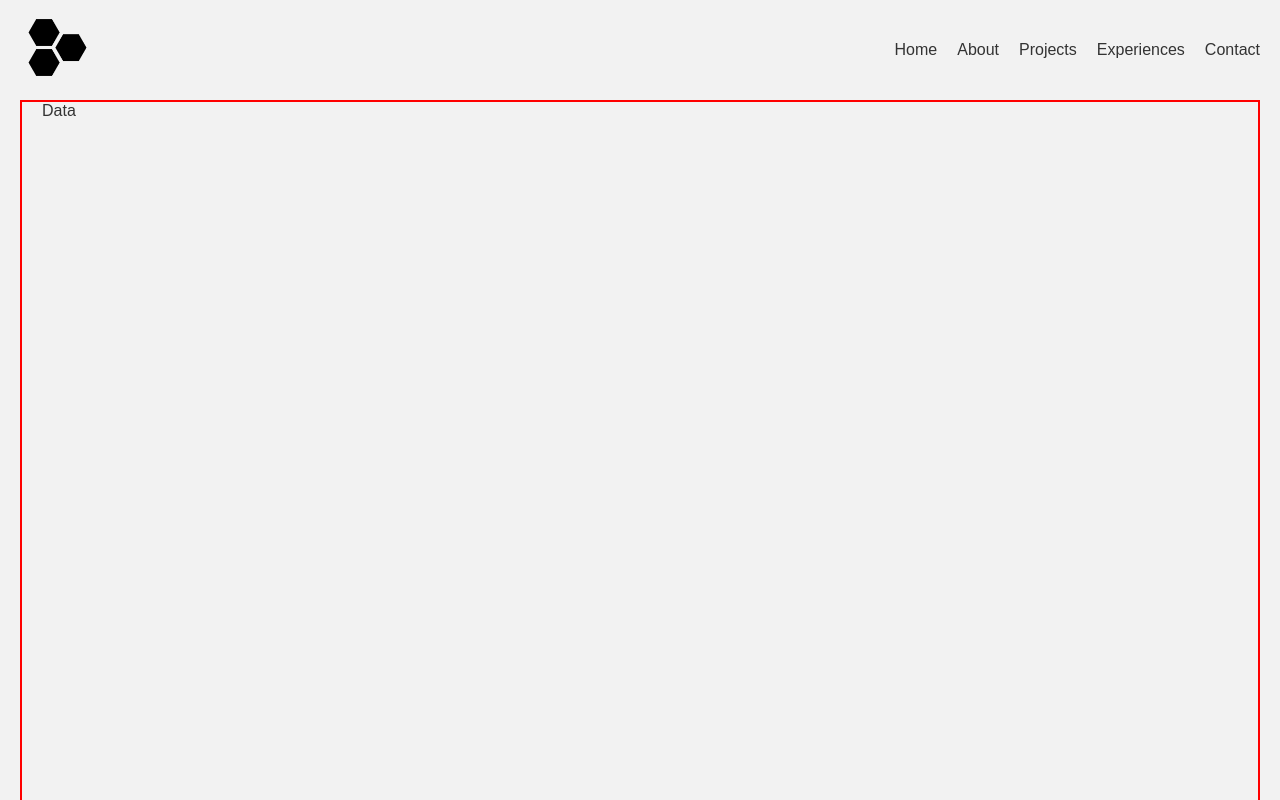
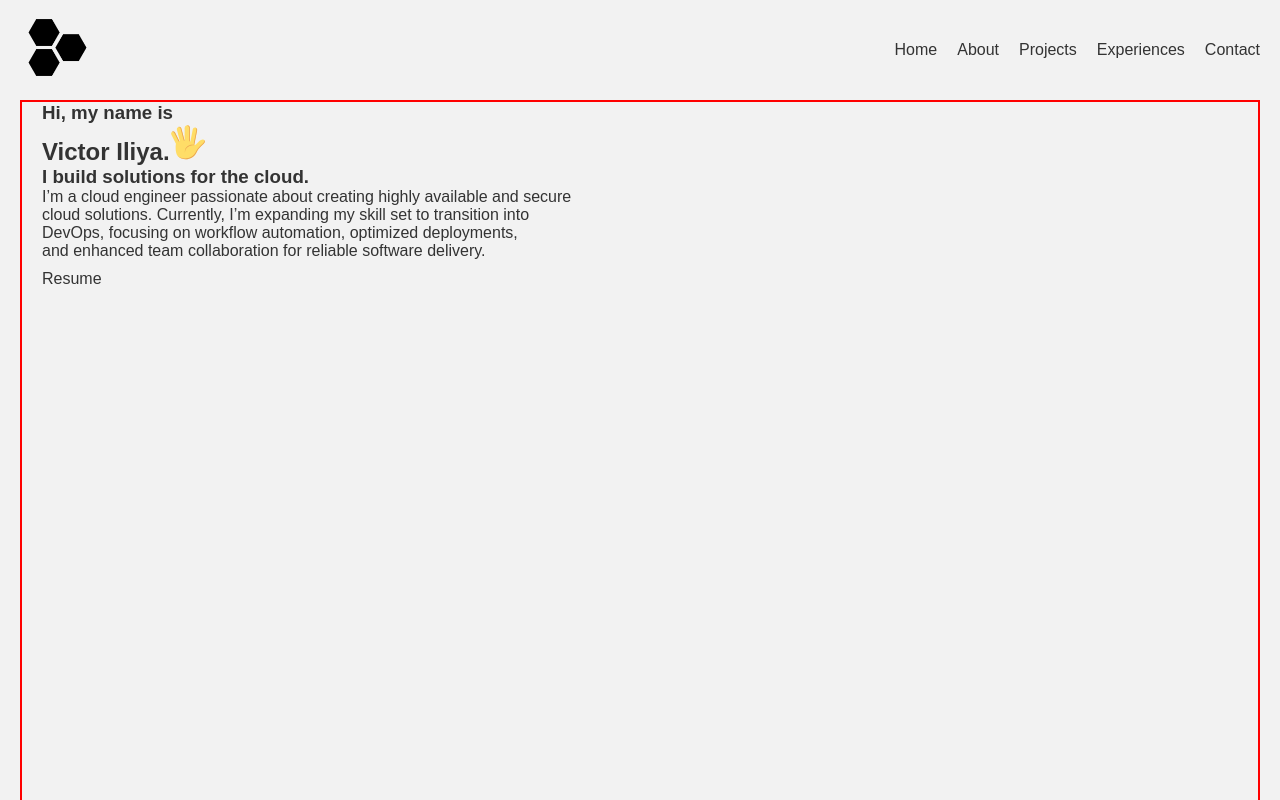
Before and after one commit to VSI12/Portfolio_v2, a Next.js app: page / in a window 1280 px wide. Shown: the top 800 px of the page. Built offline with nearby package versions, Linux system fonts and the light colour scheme.

Commit message:
Hero content and resume

```diff
--- a/src/components/Hero/Data.jsx
+++ b/src/components/Hero/Data.jsx
@@ -2,7 +2,91 @@ import React from 'react'
 
 const Data = () => {
   return (
-    <div>Data</div>
+
+        <div className="home__data">
+        <h3 className="home__sub">Hi, my name is</h3>
+        <h1 className="home__title">
+            Victor Iliya.
+            <svg
+                  width="36"
+                  height="36"
+                  viewBox="0 0 48 48"
+                  fill="none"
+                  xmlns="http://www.w3.org/2000/svg"
+                  className="home__hand"
+                >
+                  <path
+                    d="M25.4995 32.0305L31.3495 33.1555L36.1495 8.48051C36.4495 6.83051 35.3995 5.18051 33.8245 4.88051C32.1745 4.58051 30.5995 5.70551 30.2995 7.35551L25.4995 32.0305Z"
+                    fill="#FFDD67"
+                  ></path>
+                  <path
+                    d="M33.8996 4.88018C33.6746 4.80518 33.5246 4.80518 33.2996 4.80518C34.6496 5.33018 35.3996 6.75518 35.0996 8.25518L30.2996 32.9302L31.3496 33.1552L36.1496 8.48018C36.5246 6.75518 35.4746 5.18018 33.8996 4.88018Z"
+                    fill="#EBA352"
+                  ></path>
+                  <path
+                    d="M19.4995 32.7802H26.5495V5.55518C26.5495 3.53018 24.9745 1.80518 23.0245 1.80518C21.1495 1.80518 19.4995 3.45518 19.4995 5.55518V32.7802Z"
+                    fill="#FFDD67"
+                  ></path>
+                  <path
+                    d="M23.0995 1.80518C22.9495 1.80518 22.7245 1.80518 22.5745 1.88018C24.2995 2.18018 25.5745 3.68018 25.5745 5.55518V32.8552H26.6245V5.55518C26.6245 3.45518 25.0495 1.80518 23.0995 1.80518Z"
+                    fill="#EBA352"
+                  ></path>
+                  <path
+                    d="M15.7495 32.7054L21.7495 31.1304L15.2245 6.30541C14.7745 4.58041 13.0495 3.53041 11.3995 3.90541C9.74948 4.35541 8.77448 6.08041 9.22448 7.80541L15.7495 32.7054Z"
+                    fill="#FFDD67"
+                  ></path>
+                  <path
+                    d="M11.3995 3.90541L10.9495 4.13041C12.4495 4.05541 13.7995 5.03041 14.2495 6.60541L20.7745 31.4304L21.8245 31.1304L15.2245 6.30541C14.7745 4.58041 13.0495 3.53041 11.3995 3.90541Z"
+                    fill="#EBA352"
+                  ></path>
+                  <path
+                    d="M2.99937 10.355C1.57437 11.03 1.12437 12.83 1.87437 14.33L11.7744 34.055L16.7994 31.505L6.89937 11.78C6.14937 10.28 4.42437 9.68 2.99937 10.355Z"
+                    fill="#FFDD67"
+                  ></path>
+                  <path
+                    d="M2.99956 10.355C2.84956 10.43 2.69956 10.505 2.54956 10.655C3.82456 10.28 5.24956 10.955 5.92456 12.305L15.8246 32.03L16.7996 31.58L6.89956 11.78C6.14956 10.28 4.42456 9.68 2.99956 10.355Z"
+                    fill="#EBA352"
+                  ></path>
+                  <path
+                    d="M46.2744 22.2801C45.0744 19.9551 41.3244 20.1051 37.4994 24.3051C34.7994 27.2301 34.2744 28.2051 31.5744 28.1301V25.0551C31.5744 25.0551 25.7994 20.7801 14.3244 22.7301C14.3244 22.7301 7.79945 23.6301 7.79945 27.0801C7.79945 27.0801 6.67445 35.4051 8.99945 40.6551C12.4494 48.4551 30.1494 50.4801 35.6994 37.2051C36.8244 34.5801 39.0744 32.6301 41.0994 30.1551C43.4244 27.1551 47.5494 24.7551 46.2744 22.2801Z"
+                    fill="#FFDD67"
+                  ></path>
+                  <path
+                    d="M46.2745 22.28C46.0495 21.83 45.7495 21.53 45.3745 21.23C45.4495 21.305 45.5245 21.38 45.5245 21.53C46.7995 24.08 42.6745 26.405 40.1995 29.405C38.1745 31.88 35.9245 33.83 34.7995 36.455C29.9995 47.93 16.0495 47.93 10.1995 42.68C15.5245 48.68 30.5245 49.28 35.5495 37.205C36.6745 34.58 38.9245 32.63 40.9495 30.155C43.4245 27.155 47.5495 24.755 46.2745 22.28ZM32.3245 28.13C27.4495 26.33 18.7495 29.63 19.9495 38.405C19.9495 30.23 27.3745 28.205 31.4245 28.205C32.0245 28.13 32.3245 28.13 32.3245 28.13Z"
+                    fill="#EBA352"
+                  ></path>
+            </svg>
+        </h1>
+        <h3 className="home__subtitle">I build solutions for the cloud.</h3>
+        <p className="home__description">I’m a cloud engineer passionate about creating highly available and secure <br /> cloud solutions. Currently, I’m expanding my skill set to transition into <br /> DevOps, focusing on workflow automation, optimized deployments, <br /> and enhanced team collaboration for reliable software delivery.</p>
+        {/* <p className="home__description"> <ViewCounter /></p> */}
+
+
+        <a href="/resume.pdf" target="_blank" rel="noopener noreferrer" className="button button--flex">
+            Resume
+            <svg
+                  className="button__icon"
+                  xmlns="http://www.w3.org/2000/svg"
+                  width="24"
+                  height="24"
+                  viewBox="0 0 24 24"
+                  fill="none"
+                >
+                  <path
+                    d="M14.2199 21.9352C13.0399 21.9352 11.3699 21.1052 10.0499 17.1352L9.32988 14.9752L7.16988 14.2552C3.20988 12.9352 2.37988 11.2652 2.37988 10.0852C2.37988 8.91525 3.20988 7.23525 7.16988 5.90525L15.6599 3.07525C17.7799 2.36525 19.5499 2.57525 20.6399 3.65525C21.7299 4.73525 21.9399 6.51525 21.2299 8.63525L18.3999 17.1252C17.0699 21.1052 15.3999 21.9352 14.2199 21.9352ZM7.63988 7.33525C4.85988 8.26525 3.86988 9.36525 3.86988 10.0852C3.86988 10.8052 4.85988 11.9052 7.63988 12.8252L10.1599 13.6652C10.3799 13.7352 10.5599 13.9152 10.6299 14.1352L11.4699 16.6552C12.3899 19.4352 13.4999 20.4252 14.2199 20.4252C14.9399 20.4252 16.0399 19.4352 16.9699 16.6552L19.7999 8.16525C20.3099 6.62525 20.2199 5.36525 19.5699 4.71525C18.9199 4.06525 17.6599 3.98525 16.1299 4.49525L7.63988 7.33525Z"
+                    fill="var(--container-color)"
+                  ></path>
+                  <path
+                    d="M10.11 14.7052C9.92005 14.7052 9.73005 14.6352 9.58005 14.4852C9.29005 14.1952 9.29005 13.7152 9.58005 13.4252L13.16 9.83518C13.45 9.54518 13.93 9.54518 14.22 9.83518C14.51 10.1252 14.51 10.6052 14.22 10.8952L10.64 14.4852C10.5 14.6352 10.3 14.7052 10.11 14.7052Z"
+                    fill="#var(--container-color)"
+                  ></path>
+            </svg>
+            {/* <i className="uil uil-message button__icon"></i> */}
+        </a>
+
+
+
+    </div>
   )
 }
 
```
Also changed, not shown: 1 other file (tests, documents, lock files or other folders).
